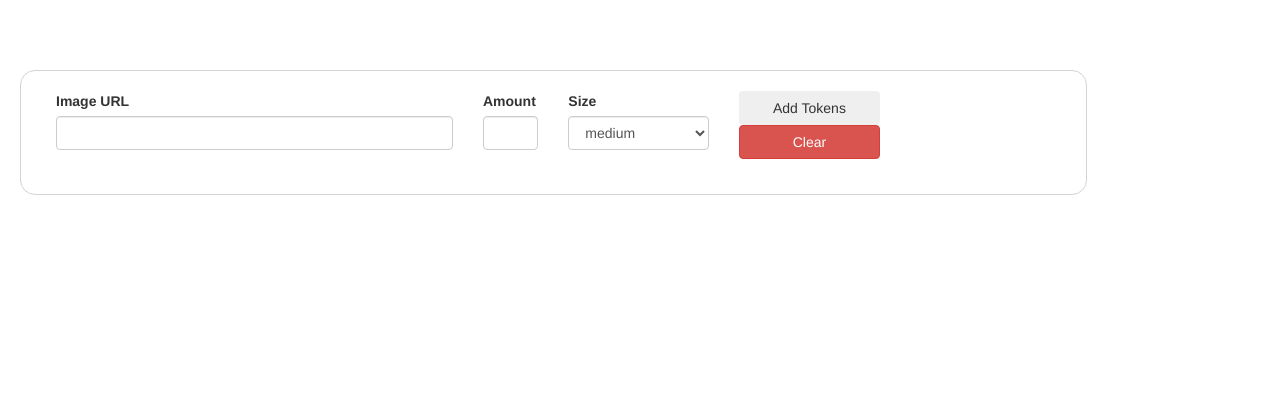
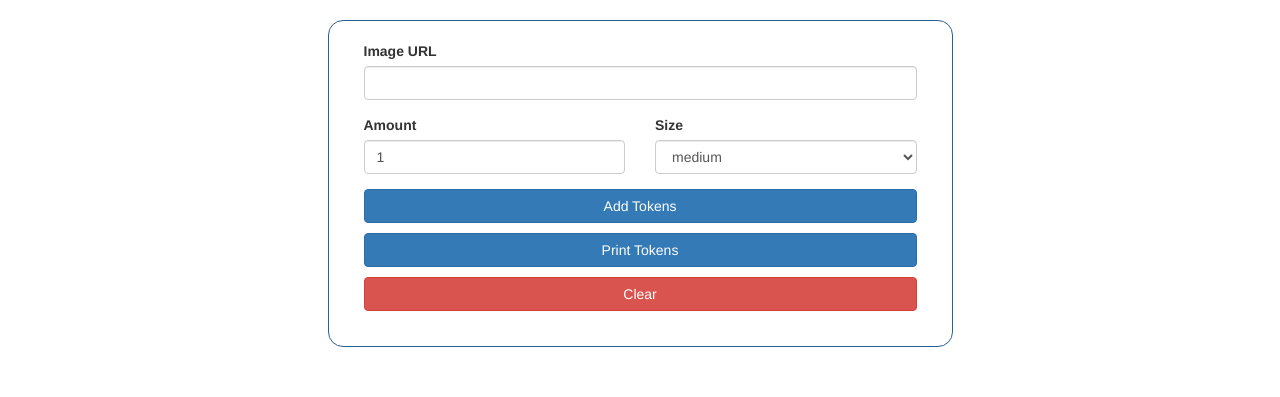
Before and after one commit to riger23/dndtokens, a PHP site: page / in a window 1280 px wide. Shown: the top 397 px of the page. Run offline with PHP 8.4, Linux system fonts and the light colour scheme.

Commit message:
new style for input box and added print button

```diff
--- a/css/style.css
+++ b/css/style.css
@@ -1,11 +1,19 @@
 .input-box {
-    margin: 2rem;
-    border: lightgrey solid 1px;
+    margin-top: 2rem;
+    border: #286090 solid 1px;
     border-radius: 15px;
     padding: 2rem;
-
 }
 
+@media print {
+    .input-box {
+        display: none;
+    }
+}
+
+.btn-primary {
+    margin-bottom: 1rem;
+}
 
 .tokens {
     margin-top: 5rem;
--- a/index.html
+++ b/index.html
@@ -2,37 +2,40 @@
 <html lang="en">
 <head>
     <meta charset="UTF-8">
-    <link rel="stylesheet" href="https://maxcdn.bootstrapcdn.com/bootstrap/3.3.7/css/bootstrap.min.css" integrity="sha384-BVYiiSIFeK1dGmJRAkycuHAHRg32OmUcww7on3RYdg4Va+PmSTsz/K68vbdEjh4u" crossorigin="anonymous">
+    <link rel="stylesheet" href="https://maxcdn.bootstrapcdn.com/bootstrap/3.3.7/css/bootstrap.min.css"
+          integrity="sha384-BVYiiSIFeK1dGmJRAkycuHAHRg32OmUcww7on3RYdg4Va+PmSTsz/K68vbdEjh4u" crossorigin="anonymous">
     <link rel="stylesheet" href="css/style.css">
     <title>DnD Token Generator</title>
 </head>
 <body>
-<div class="col-sm-10 input-box">
+<div class="container-fluid">
+    <div class="col-sm-6 col-sm-offset-3 input-box">
         <form>
-        <div class="col-sm-5 form-group">
+            <div class="col-sm-12 form-group">
                 <label for="imageUrl">Image URL</label>
                 <input type="text" id="imageUrl" class="form-control">
             </div>
-        <div class="col-sm-1 form-group">
+            <div class="col-sm-6 form-group">
                 <label for="amount">Amount</label>
-        <input type="number" id="amount" min="1" class="form-control">
+                <input type="number" id="amount" min="1" class="form-control" value="1">
             </div>
-        <div class="col-sm-2 form-group">
+            <div class="col-sm-6 form-group">
                 <label for="size">Size</label>
                 <select id="size" class="form-control">
                     <option>medium</option>
                     <option>large</option>
                 </select>
             </div>
-        <div class="col-sm-2 form-group">
-        <input type="button" onclick="generateTokens()" value="Add Tokens" class="col-sm-12 btn btn-dark">
+            <div class="col-sm-12 form-group">
+                <input type="button" onclick="generateTokens()" value="Add Tokens" class="col-sm-12 btn btn-primary">
+                <input type="button" onclick="printTokens()" value="Print Tokens" class="col-sm-12 btn btn-primary">
                 <input type="button" onclick="clearAndReset()" value="Clear" class="col-sm-12 btn btn-danger">
             </div>
         </form>
     </div>
-<div class="tokens" id="tokenSpace">
+    <div class="col-sm-12 tokens" id="tokenSpace">
     </div>
-
+</div>
 </body>
 <footer>
     <script src="js/controller.js"></script>
--- a/js/controller.js
+++ b/js/controller.js
@@ -16,7 +16,7 @@ function appendTokens(imageUrl, amount, size) {
 }
 
 function generateNewToken(imageUrl, size) {
-    var sizeClass = "medium";
+    let sizeClass = "medium";
     switch (size){
         case 'large':
             sizeClass = "large"
@@ -43,5 +43,12 @@ function clearAndReset() {
     amount.value = 1;
     let sizeElement = document.getElementById('size');
     sizeElement.selectedIndex = 0;
+}
 
+function printTokens() {
+    window.print();
 }
+
+//TODO: Feature request: export to file
+//TODO: Feature request: import to file
+//TODO: Feature request: remove single tokens
```
Lines whose indentation alone changed are shown as unchanged.
